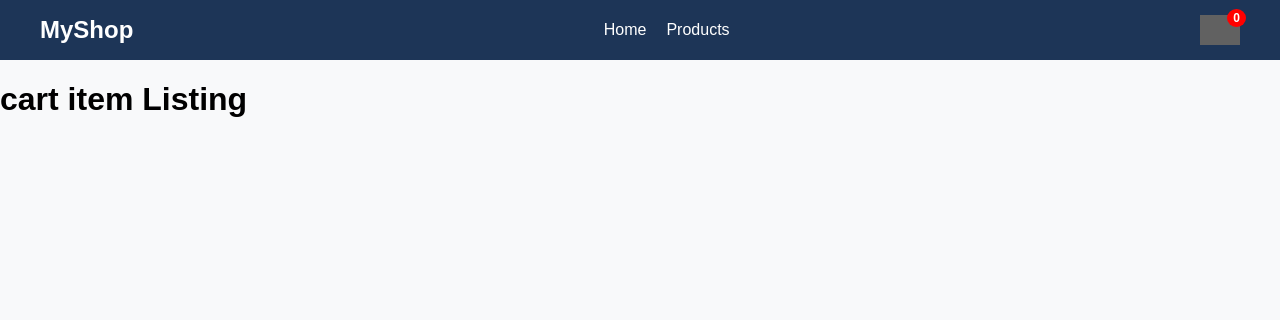
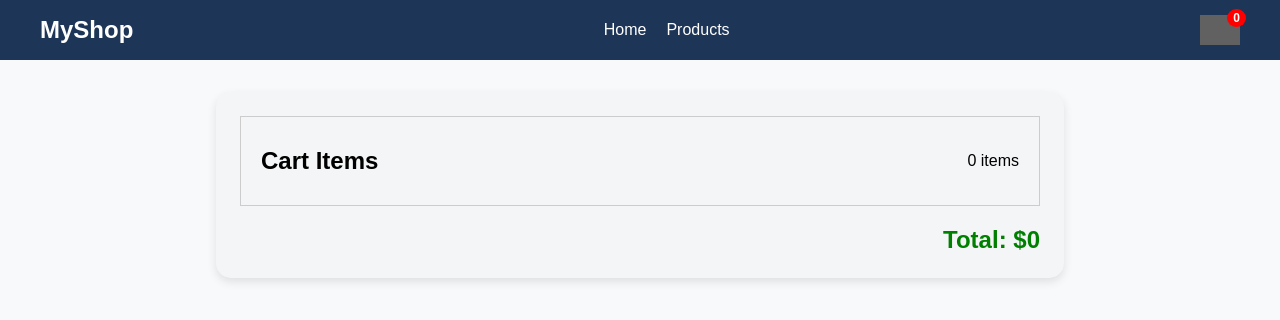
Before and after one commit to kaundalvikas21/react-redux-toolkit, a React (Vite) app in the folder react-redux-toolkit-tut/: page /cart in a window 1280 px wide. Shown: the top 320 px of the page. Built offline with nearby package versions, Linux system fonts and the light colour scheme; grey boxes are pictures that could not be loaded.

Commit message:
Cart Item Listing: Display Cart Items, Show total items and price

```diff
--- a/react-redux-toolkit-tut/src/App.css
+++ b/react-redux-toolkit-tut/src/App.css
@@ -169,15 +169,68 @@ nav ul li a {
   font-size: 13px;
   color: #999;
 }
-.description{
-   display: -webkit-box;
+.description {
+  display: -webkit-box;
   -webkit-line-clamp: 3;
   -webkit-box-orient: vertical;
   overflow: hidden;
 }
-.btn-disable{
+.btn-disable {
   background-color: #ccc;
 }
-.btn-disable:hover{
+.btn-disable:hover {
   background-color: #ccc;
 }
+
+.cart-container {
+  max-width: 800px;
+  margin: 2rem auto;
+  padding: 1.5rem;
+  box-shadow: 0 4px 10px rgb(0, 0, 0, 0.1);
+  background-color: #cccccc1a;
+  border-radius: 15px;
+}
+.cart-header {
+  display: flex;
+  justify-content: space-between;
+  align-items: center;
+  margin-bottom: 20px;
+  padding: 10px 20px;
+  border: 1px solid #ccc;
+}
+
+.cart-item {
+  display: flex;
+  align-items: center;
+  justify-content: space-between;
+  padding: 16px 0;
+  border-bottom: 1px solid #ccc;
+  margin-bottom: 1rem;
+}
+.cart-info {
+  display: flex;
+  align-items: center;
+  gap: 10px;
+}
+.cart-info img {
+  width: 70px;
+  height: 70px;
+  object-fit: cover;
+  border-radius: 8px;
+}
+.item-actions{
+  text-align: right;
+}
+.item-actions .price{
+  font-size: 20px;
+  display: block;
+  margin-bottom: 10px;
+  font-weight: bold;
+}
+.total-price{
+  display: flex;
+  justify-content: end;
+  font-size: 1.5rem;
+  font-weight: bold;
+  color: green;
+}
--- a/react-redux-toolkit-tut/src/CartList.jsx
+++ b/react-redux-toolkit-tut/src/CartList.jsx
@@ -1,7 +1,37 @@
+import { useSelector } from "react-redux"
+
 export default function CartList(){
+    const cartSelector = useSelector((state)=>state.cart.items)
+    console.log(cartSelector)
     return(
         <>
-        <h1>cart item Listing</h1>
+        <div className="cart-container">
+            <div className="cart-header">
+                <h2>Cart Items</h2>
+                <span>{cartSelector.length} items</span>
+            </div>
+            {
+                cartSelector.length>0 ? cartSelector.map((item)=>(
+                    <div key={item.id} className="cart-item">
+                        <div className="cart-info">
+                            <img src={item.thumbnail} alt="" />
+                            <div className="item-details">
+                                <h4>{item.title}</h4>
+                                <p>{item.brand}</p>
+                            </div>
+                        </div>
+                        <div className="item-actions">
+                            <span className="price">${item.price}</span>
+                            <button className="btn">Remove</button>
+                        </div>
+                    </div>
+                ))
+                :null
+            }
+            <div className="total-price">
+                Total: ${cartSelector.reduce((sum,item)=>sum+item.price,0)}
+            </div>
+        </div>
         </>
     )
 }
```
